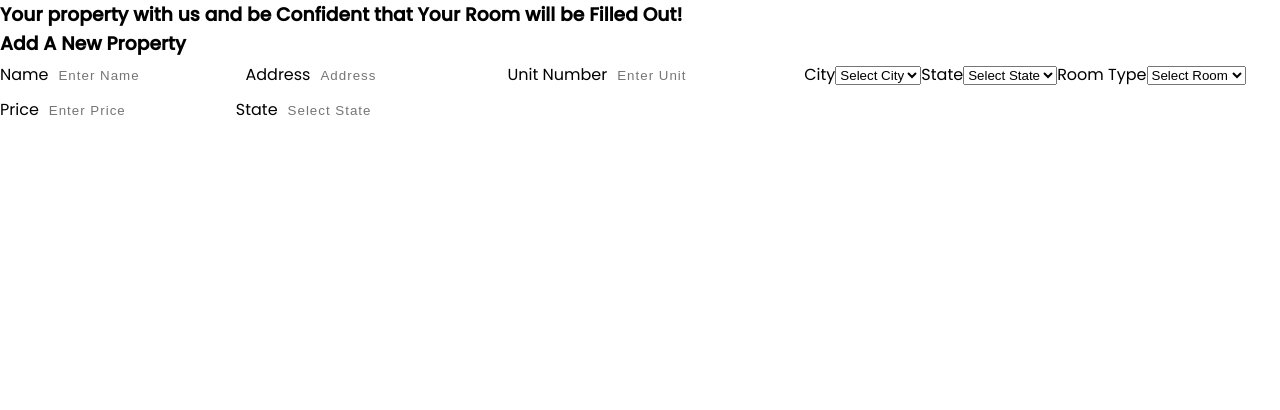
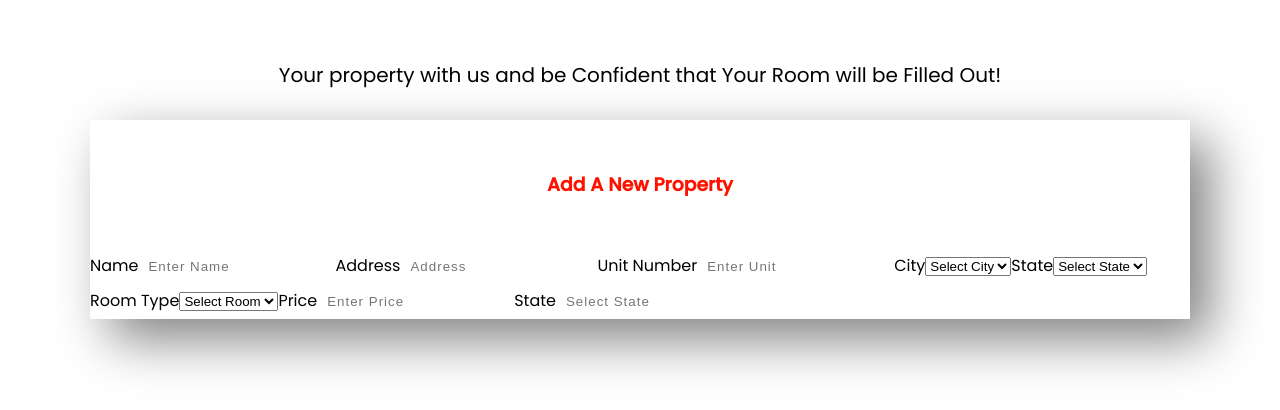
Before and after one commit to mairura/rentalProperty, a React (Create React App) app: page /contactus in a window 1280 px wide. Shown: the top 410 px of the page. Built offline with nearby package versions, Linux system fonts and the light colour scheme.

Commit message:
contact form

```diff
--- a/src/Components/ContactUs/ContactUs.jsx
+++ b/src/Components/ContactUs/ContactUs.jsx
@@ -4,10 +4,10 @@ import "./contactus.css";
 const ContactUs = () => {
   return (
     <div className="contactus_page">
-      <h3>
+      <h4>
         Your property with us and be Confident that Your Room will be Filled
         Out!
-      </h3>
+      </h4>
       <div className="contactus_form">
         <h3>Add A New Property</h3>
         <form>
--- a/src/Components/ContactUs/contactus.css
+++ b/src/Components/ContactUs/contactus.css
@@ -0,0 +1,19 @@
+.contactus_page {
+  margin: 60px;
+}
+.contactus_page h4 {
+  text-align: center;
+  font-style: normal;
+  font-weight: 400;
+  font-size: 20px;
+}
+.contactus_form {
+  box-shadow: 20px 20px 50px grey;
+  margin: 30px;
+}
+.contactus_form h3 {
+  color: rgb(255, 17, 0);
+  text-align: center;
+  text-transform: capitalize;
+  padding: 50px;
+}
```
